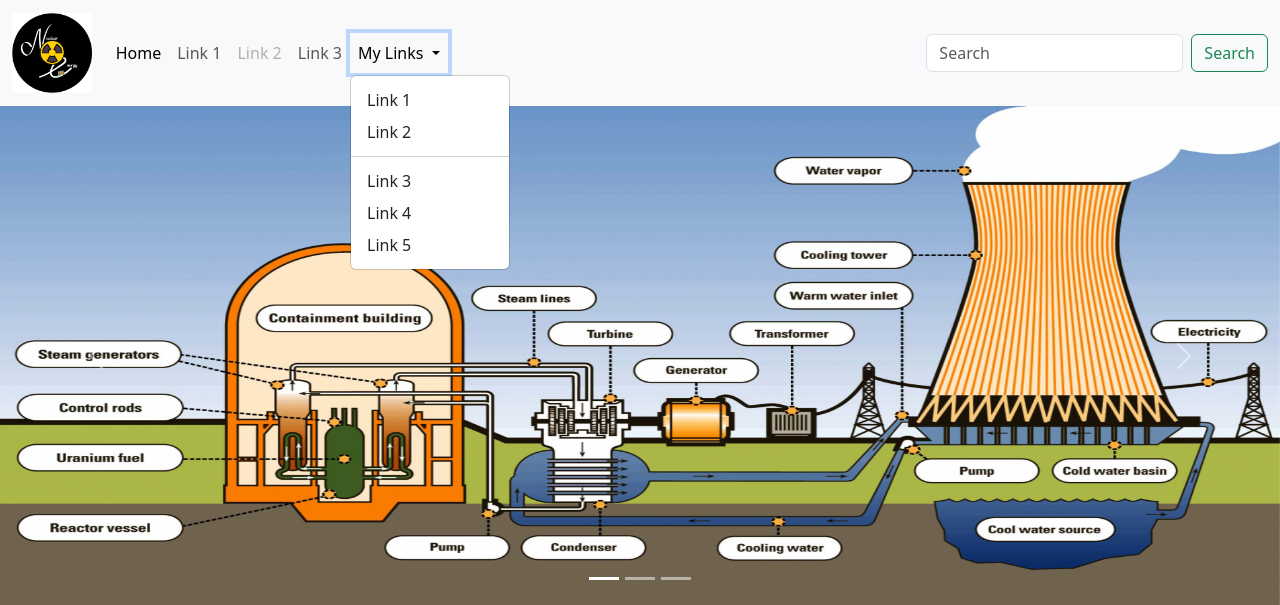
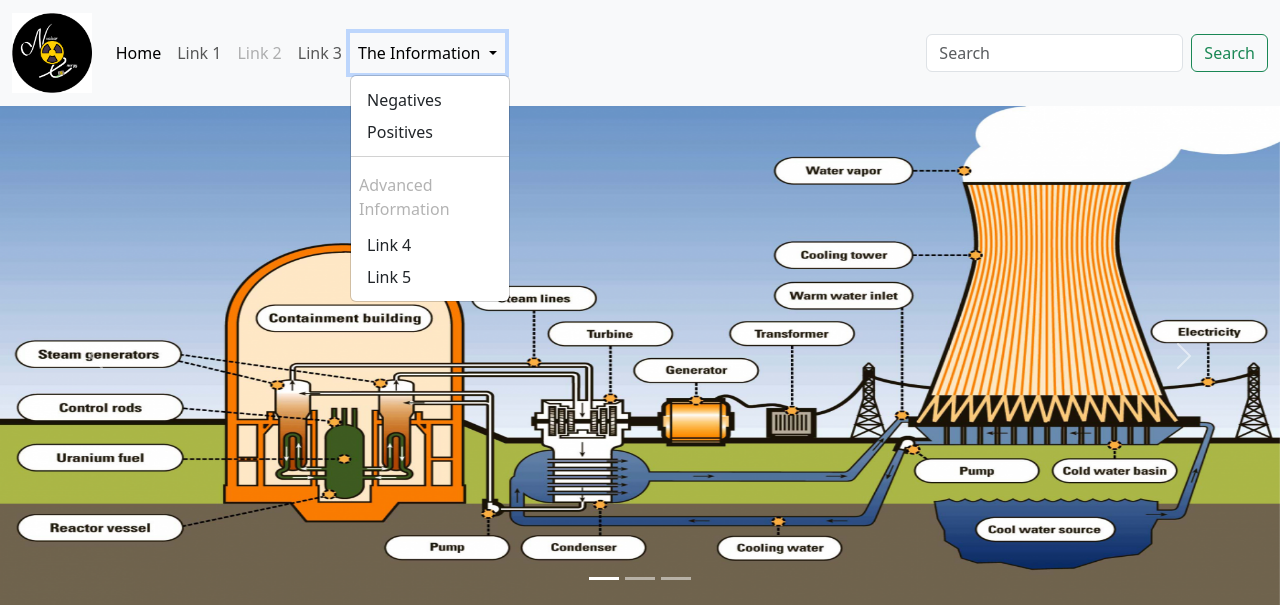
Before and after one commit to TempeHS/2026CT_Web_Rad.A, a Flask app: page / in a window 1280 px wide, after a click on "The Information". Shown: the top 605 px of the page. Run offline with Flask 3, Linux system fonts and the light colour scheme.

Commit message:
added links

```diff
--- a/main.py
+++ b/main.py
@@ -22,7 +22,14 @@ def contact():
     return render_template("contact.html"), 200
 
 
+@app.route('/link1.html')
+def link1():
+    return render_template("link1.html"), 200
 
+
+@app.route('/link2.html')
+def link2():
+    return render_template("link2.html"), 200
 
 if __name__ == '__main__':
     app.run(debug=True)
--- a/templates/partials/menu.html
+++ b/templates/partials/menu.html
@@ -38,15 +38,17 @@
             data-bs-toggle="dropdown"
             aria-expanded="false"
           >
-            My Links
+            The Information
           </a>
           <ul class="dropdown-menu">
-            <li><a class="dropdown-item" href="link1.html">Link 1</a></li>
-            <li><a class="dropdown-item" href="link1.html">Link 2</a></li>
+            <li><a class="dropdown-item" href="link1.html">Negatives</a></li>
+            <li><a class="dropdown-item" href="layout.html">Positives</a></li>
             <li><hr class="dropdown-divider" /></li>
-            <li><a class="dropdown-item" href="link1.html">Link 3</a></li>
-            <li><a class="dropdown-item" href="link1.html">Link 4</a></li>
-            <li><a class="dropdown-item" href="link1.html">Link 5</a></li>
+            <a class="nav-link disabled" aria-disabled="true"
+              >Advanced Information</a
+            >
+            <li><a class="dropdown-item" href="link4.html">Link 4</a></li>
+            <li><a class="dropdown-item" href="link5.html">Link 5</a></li>
           </ul>
         </li>
       </ul>
```
Also changed, not shown: templates/link1.html (added, +15 -0 lines), templates/link2.html (added, +15 -0 lines).
